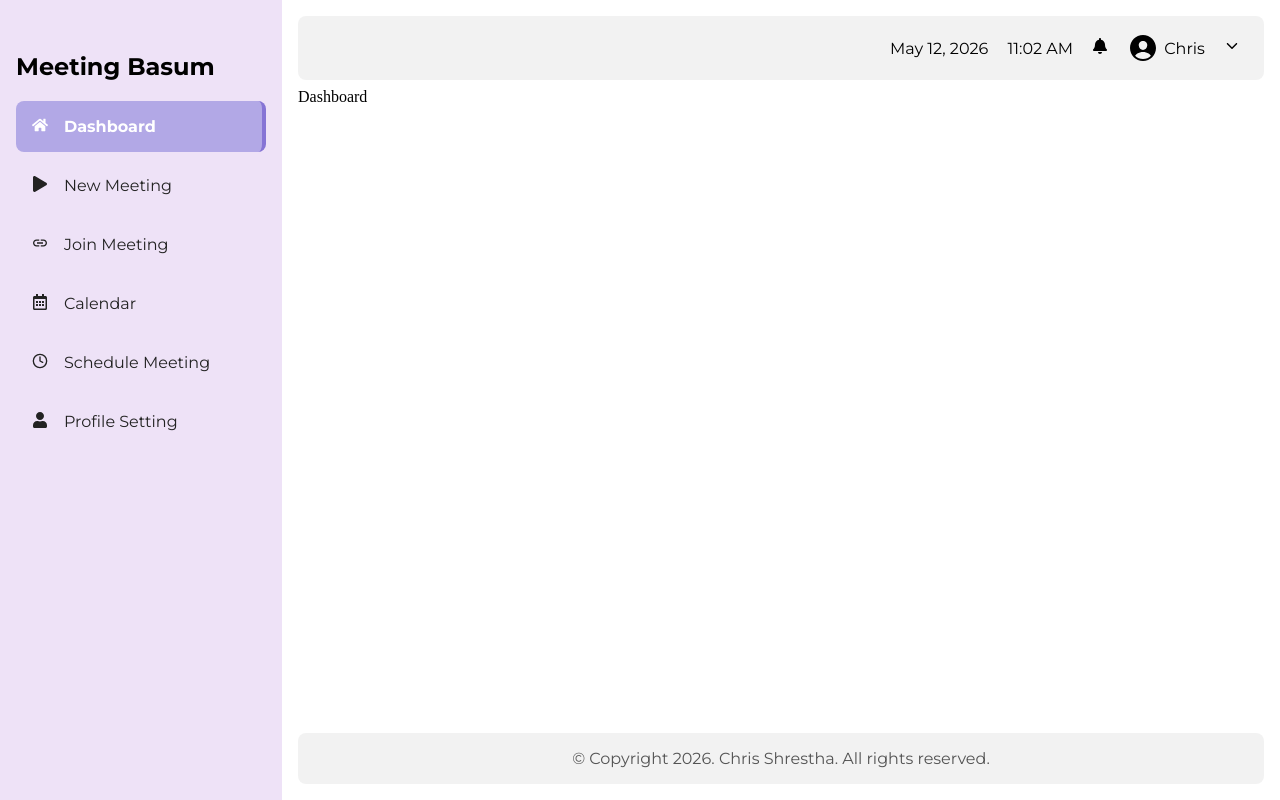
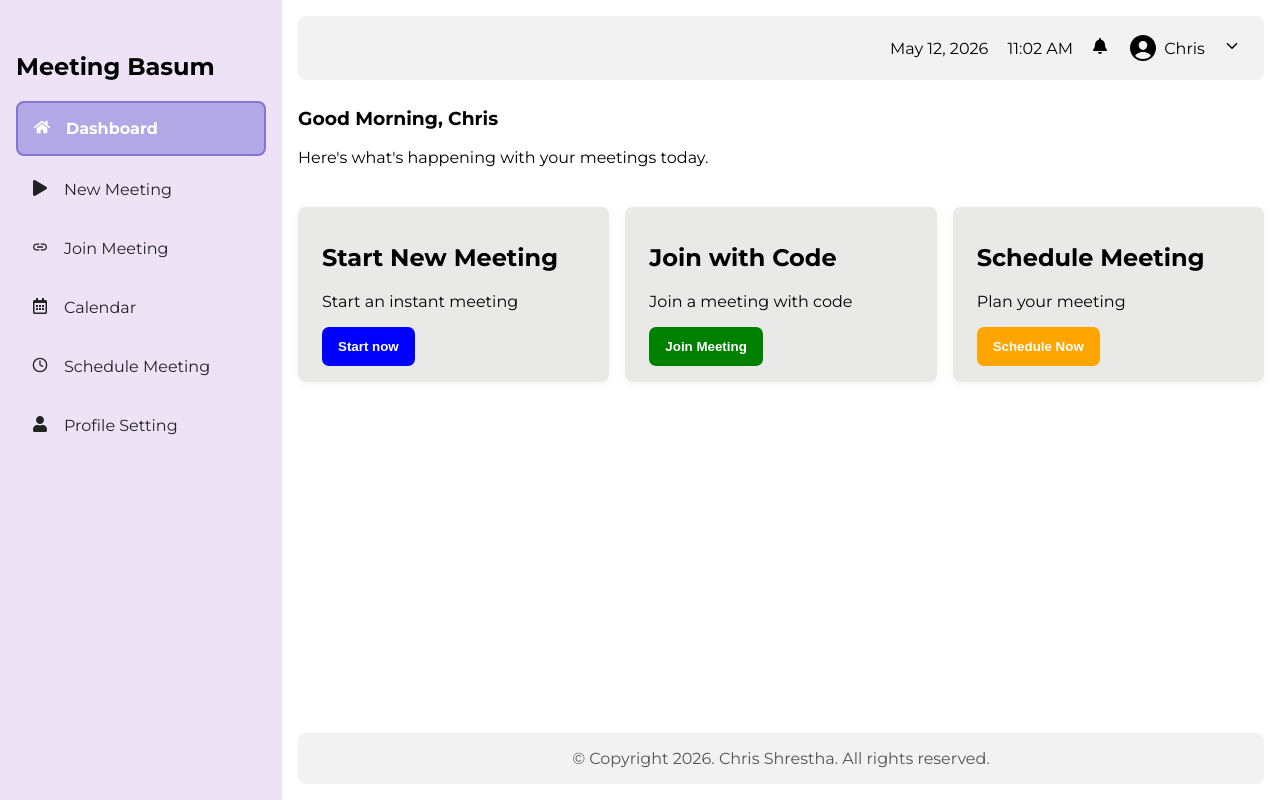
Before and after one commit to MozarcxIaye/LeapFrog-Connect, a React (Vite) app in the folder week-3/assignment2/: page / in a window 1280 px wide. Built offline with nearby package versions, Linux system fonts and the light colour scheme.

Commit message:
Chore: Dashboard routes with 3 quick action Cards added

```diff
--- a/week-3/assignment2/src/components/common/Sidebar.css
+++ b/week-3/assignment2/src/components/common/Sidebar.css
@@ -42,5 +42,5 @@
     color: #fff;
     font-weight: bold;
     background: #b2a8e6;
-    border-right: 4px solid #8674d5;
+    border: 2px solid #8674d5;
 }
--- /dev/null
+++ b/week-3/assignment2/src/data/dashboardRoute.js
@@ -0,0 +1,22 @@
+export const DASHBOARD_ROUTES = [
+    {
+        icon: '',
+        label: "Start New Meeting",
+        description: "Start an instant meeting",
+        buttontext: "Start now",
+        variant: "blue"
+    },{
+        icon: "",
+        label: "Join with Code",
+        description: "Join a meeting with code",
+        buttontext: "Join Meeting",
+        variant: "green"
+    },
+    {
+        icon: '',
+        label: "Schedule Meeting",
+        description: "Plan your meeting",
+        buttontext: "Schedule Now",
+        variant: "orange"
+    }
+]
--- /dev/null
+++ b/week-3/assignment2/src/pages/Dashboard.css
@@ -0,0 +1,34 @@
+main{
+    font-family: var(--ff-secondary);
+}
+
+.card-container {
+    display: grid;
+    width: 100%;
+    grid-template-columns: repeat(auto-fit, minmax(300px, 1fr));
+    gap: 1rem;
+    padding: 1.5rem 0;
+}
+
+.dashboard-cards {
+    background: rgb(233, 233, 231);
+    border-radius: 8px;
+    padding: 1rem 1.5rem;
+    box-shadow: 0 2px 10px rgba(0, 0, 0, 0.05);
+    transition: 0.2s all ease;
+}
+
+.dashboard-cards:hover{
+    transform: translateY(-4px);
+    box-shadow: 0 2px 10px rgba(0, 0, 0, 0.2);
+
+}
+
+.dashboard-cards button{
+    border: none;
+    padding: 0.75rem 1rem;
+    color: #fff;
+    font-weight: bold;
+    border-radius: 7px;
+    cursor: pointer;
+}
--- a/week-3/assignment2/src/pages/Dashboard.jsx
+++ b/week-3/assignment2/src/pages/Dashboard.jsx
@@ -1,8 +1,31 @@
 import React from 'react'
+import { DASHBOARD_ROUTES } from '../data/dashboardRoute'
+import "./Dashboard.css"
 
 const Dashboard = () => {
+  const user = "Chris"
   return (
-    <div>Dashboard</div>
+    <main>
+      <section className="greeting">
+        <h1>
+          Good Morning, {user}
+        </h1>
+        <p>Here's what's happening with your meetings today.</p>
+      </section>
+
+      <section className="dash-routes">
+        <div className="card-container">
+          {DASHBOARD_ROUTES.map((item) => {
+            return <div className='dashboard-cards'>
+              <h2>{item.label}</h2>
+              <p>{item.description}</p>
+              <button style={{background: item.variant}}>{item.buttontext}</button>
+            </div>
+          })}
+        </div>
+      </section>
+
+    </main>
   )
 }
 
```
Also changed, not shown: week-3/assignment2/src/data/upcommingMeetings.js (added, +18 -0 lines).
